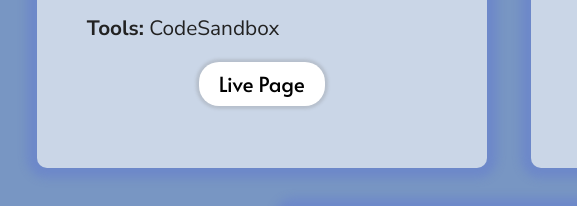
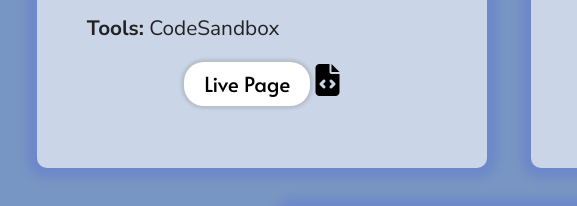
Before and after one commit to amiralee97/Portfolio, a website built with Parcel: page index.html in a window 1280 px wide. Shown: the part 2211-2417 px from the top of the page, 131-708 px from the left. Built offline with nearby package versions, Linux system fonts and the light colour scheme.

```diff
--- a/index.html
+++ b/index.html
@@ -107,6 +107,10 @@
           <form style="display: inline" action="https://mlorke.csb.app" method="get" target="_blank">
             <button>Live Page</button>
           </form>
+          <a href="https://codesandbox.io/s/super-sticky-notes-mlorke" target="_blank">
+            <i class="fa-solid fa-file-code"></i>
+          </a>
+
         </div>
 
 
```
